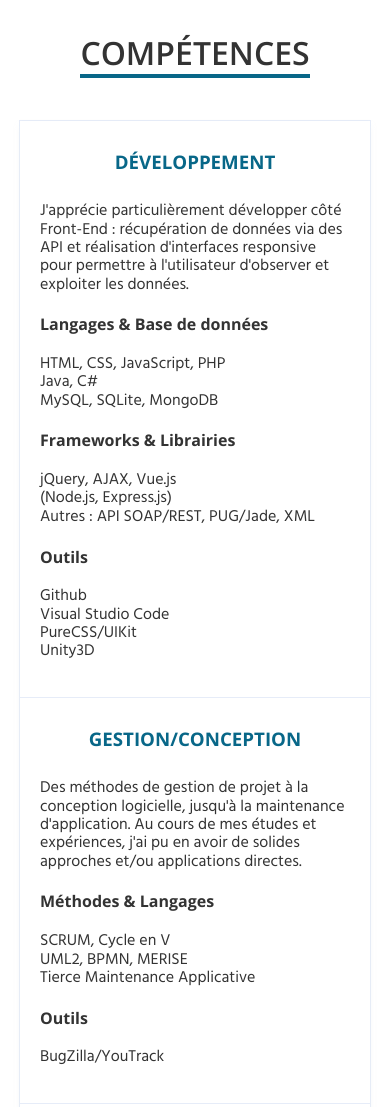
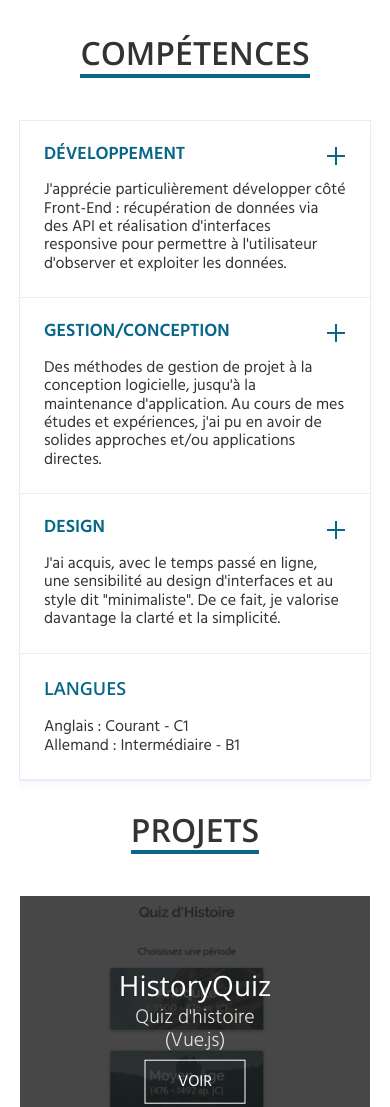
Before and after one commit to Neilsafraoui/neilsafraoui.github.io, a plain HTML site: page index.html in a window 390 px wide. Shown: the part 1560-2667 px from the top of the page. Drawn offline with nearby package versions, Linux system fonts and the light colour scheme.

Commit message:
added accordion on comps
mobile + desktop

```diff
--- a/css/main.css
+++ b/css/main.css
@@ -414,7 +414,7 @@ section.home-sections h2 {
     }
 }
 
-/* ----- SECTION 3 : COMP ----- */
+/* ----- SECTION 3 : COMPETENCES ----- */
 
 #competences {
     /* background-color: #f7f5fb; */
@@ -424,19 +424,21 @@ section.home-sections h2 {
     box-shadow: 0 5px 5px 0 rgba(233,240,243,0.5),0 0 0 1px #E6ECF8;
 }
 
-.comp-category {
+/* Replaced by comp-title */
+/* .comp-category {
     text-transform: uppercase;
     /* font-weight: 400; */
-    font-weight: 700;
+    /* font-weight: 700;
     text-align: center;
     color: var(--blue);
     margin-top: 10px;
     margin-bottom: 30px;
-}
+} */
 
 .competence-element {
     border-bottom: 1px solid #E6ECF8;
-    padding: 20px;
+    /* padding: 20px; */
+    padding: 1.5em;
 }
 
 /* .competence-subtitle {
@@ -449,7 +451,9 @@ section.home-sections h2 {
     padding-left: 0;
 }
 
-
+.comp-desc, .tools-list, .comp-elem-lang {
+    margin-bottom: 0;
+}
 
 .comp-elem-label {
     font-weight: 400;
@@ -466,7 +470,8 @@ section.home-sections h2 {
     } */
 
     .competence-element {
-        padding: 1em 2em;
+        /* padding: 1em 2em; */
+        padding: 2em;
     }
 
     .competence-element:nth-child(odd) {
@@ -474,6 +479,74 @@ section.home-sections h2 {
     }
 }
 
+/* --- ACCORDION --- */
+
+.toggle {
+    display: none;
+}
+
+.option {
+    position: relative;
+    /* margin-bottom: 1em; */
+}
+
+.comp-title, .comp-details {
+    -webkit-backface-visibility: hidden;
+    backface-visibility: hidden;
+    -webkit-transform: translateZ(0);
+    transform: translateZ(0);
+    transition: all 0.2s;
+}
+
+.comp-category {
+    margin-top: 0;
+    margin-bottom: 1.125em;
+}
+
+.comp-title, .comp-category {
+    color: var(--blue);
+    text-transform: uppercase;
+    font-weight: 600;
+    font-size: 1.125em;
+}
+
+.comp-title {
+    display: block;
+    cursor: pointer;
+}
+
+.comp-title:after, .comp-title:before {
+    content: '';
+    position: absolute;
+    right: .5em;
+    top: .125em;
+    width: 2px;
+    height: 1em;
+    /* background-color: #7A7572; */
+    background-color: var(--blue);
+    transition: all 0.2s;
+}
+
+.comp-title:after {
+    -webkit-transform: rotate(90deg);
+            transform: rotate(90deg);
+}
+
+.comp-details {
+    max-height: 0;
+    overflow: hidden;
+    /* background-color: #fff; */
+}
+
+/* .toggle:checked + .title + .comp-details */
+.toggle:checked ~ .comp-details {
+    max-height: 500px;
+}
+
+.toggle:checked + .comp-title:before {
+    -webkit-transform: rotate(90deg) !important;
+            transform: rotate(90deg) !important;
+}
 
 /* ----- SECTION 4 : PROJETS ----- */
 
--- a/index.html
+++ b/index.html
@@ -116,9 +116,12 @@
                 </div>
                 <div class="competence-content main-container">
                     <div class="competence-wrapper pure-g">
-                        <div class="competence-element pure-u-1 pure-u-lg-1-2">
-                            <h3 class="comp-category" id="dev">Développement</h3>
-                            <p>J'apprécie particulièrement développer côté Front-End : récupération de données via des API et réalisation d'interfaces responsive pour permettre à l'utilisateur d'observer et exploiter les données.</p>
+                        <div class="competence-element option pure-u-1 pure-u-lg-1"> <!--pure-u-lg-1-2-->
+                            <!-- <h3 class="comp-category" id="dev">Développement</h3> -->
+                            <input type="checkbox" class="toggle" id="toggle-dev">
+                            <label for="toggle-dev" class="comp-title">développement</label>
+                            <p class="comp-desc">J'apprécie particulièrement développer côté Front-End : récupération de données via des API et réalisation d'interfaces responsive pour permettre à l'utilisateur d'observer et exploiter les données.</p>
+                            <div class="comp-details">
                                 <h4 class="competence-subtitle">Langages & Base de données</h4>
                                 <ul class="comps-list">
                                     <li class="comp-elem">HTML, CSS, JavaScript, PHP</li>
@@ -139,9 +142,13 @@
                                     <li>Unity3D</li>
                                 </ul>
                             </div>
-                        <div class="competence-element pure-u-1 pure-u-lg-1-2">
-                            <h3 class="comp-category" id="gest">Gestion/Conception</h3>
-                            <p>Des méthodes de gestion de projet à la conception logicielle, jusqu'à la maintenance d'application. Au cours de mes études et expériences, j'ai pu en avoir de solides approches et/ou applications directes. </p>
+                        </div>
+                        <div class="competence-element pure-u-1 pure-u-lg-1"> <!--pure-u-lg-1-2-->
+                            <!-- <h3 class="comp-category" id="gest">Gestion/Conception</h3> -->
+                            <input type="checkbox" class="toggle" id="toggle-manag">
+                            <label for="toggle-manag" class="comp-title">gestion/conception</label>
+                            <p class="comp-desc">Des méthodes de gestion de projet à la conception logicielle, jusqu'à la maintenance d'application. Au cours de mes études et expériences, j'ai pu en avoir de solides approches et/ou applications directes. </p>
+                            <div class="comp-details">
                                 <h4 class="competence-subtitle">Méthodes & Langages</h4>
                                 <ul class="comps-list">
                                     <li class="comp-elem">SCRUM, Cycle en V</li>
@@ -153,9 +160,13 @@
                                     <li>BugZilla/YouTrack</li>
                                 </ul>
                             </div>
+                        </div>
                         <div class="competence-element pure-u-1 pure-u-lg-1-2">
-                            <h3 class="comp-category" id="tools">Design</h3>
-                            <p>J'ai acquis, avec le temps passé en ligne, une sensibilité au design d'interfaces et au style dit "minimaliste". De ce fait, je valorise davantage la clarté et la simplicité. </p>
+                            <!-- <h3 class="comp-category" id="tools">Design</h3> -->
+                            <input type="checkbox" class="toggle" id="toggle-design">
+                            <label for="toggle-design" class="comp-title">design</label>
+                            <p class="comp-desc">J'ai acquis, avec le temps passé en ligne, une sensibilité au design d'interfaces et au style dit "minimaliste". De ce fait, je valorise davantage la clarté et la simplicité. </p>
+                            <div class="comp-details">
                                 <h4 class="competence-subtitle">Outils</h4>
                                 <ul class="tools-list">
                                     <li>Adobe Color/Coolors</li>
@@ -164,10 +175,15 @@
                                     <li>Figma</li>
                                 </ul>
                             </div>
+                        </div>
                         <div class="competence-element pure-u-1 pure-u-lg-1-2">
                             <h3 class="comp-category" id="lang">Langues</h3>
-                            <p class="comp-elem-lang"><span class="comp-elem-label">Anglais : </span>Courant - C1</p>
-                            <p class="comp-elem-lang"><span class="comp-elem-label">Allemand : </span>Intermédiaire - B1</p>
+                            <!-- <p class="comp-elem-lang"><span class="comp-elem-label">Anglais : </span>Courant - C1</p>
+                            <p class="comp-elem-lang"><span class="comp-elem-label">Allemand : </span>Intermédiaire - B1</p> -->
+                            <p class="comp-desc">
+                                Anglais : Courant - C1 <br>
+                                Allemand : Intermédiaire - B1
+                            </p>
                         </div>
                     </div>
                 </div>
```
Lines whose indentation alone changed are shown as unchanged.
